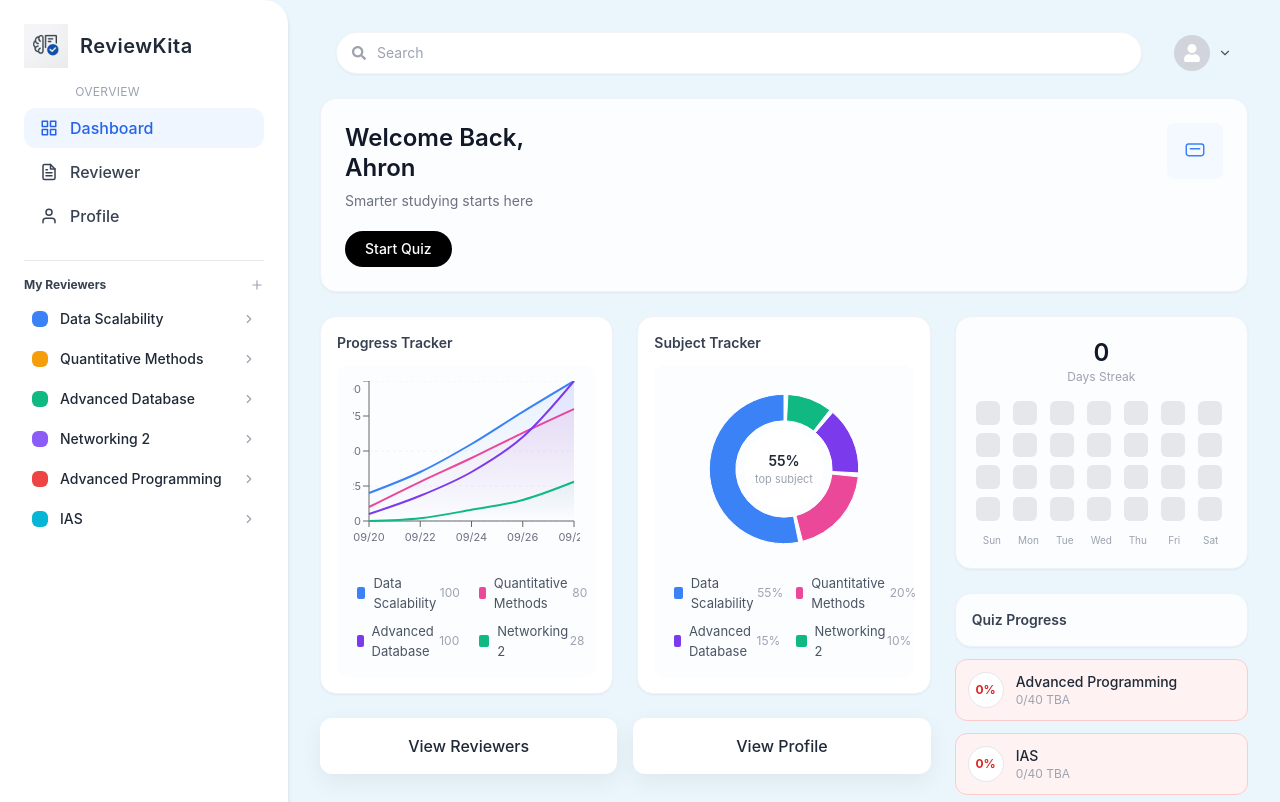
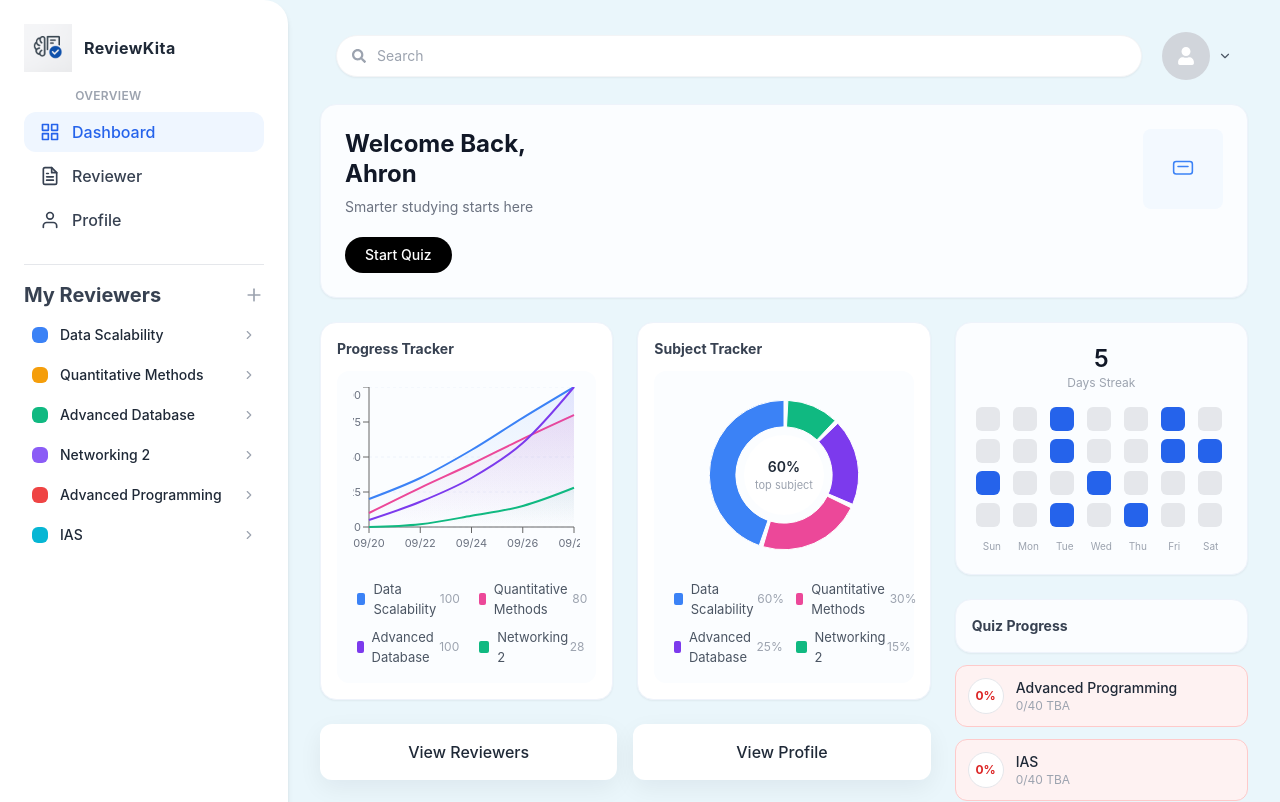
Before and after one commit to SoldaoJp/ReviewKita, a JavaScript app: page / in a window 1280 px wide. Shown: the top 802 px of the page. Built offline with nearby package versions, Linux system fonts and the light colour scheme.

Commit message:
working dashboard

```diff
--- a/public/index.html
+++ b/public/index.html
@@ -1,8 +1,7 @@
 <!DOCTYPE html>
 <html lang="en">
   <head>
-    <meta charset="utf-8" />
-    <link rel="icon" href="../src/assets/logo.svg" />
+
         <!-- existing tags... -->
   <script src="https://cdn.tailwindcss.com"></script>
   <!-- optional: small config for colors -->
@@ -18,7 +17,7 @@
       }
     }
   </script>
-    <title>React App</title>
+    <title>ReviewKita</title>
   </head>
   <body>
     <noscript>You need to enable JavaScript to run this app.</noscript>
--- a/src/components/dashboard/DashBoard.js
+++ b/src/components/dashboard/DashBoard.js
@@ -10,7 +10,6 @@ export default function Dashboard() {
   return (
     <div className="min-h-screen flex bg-[#eaf6fb]">
       <Sidebar />
-
       <main className="flex-1 p-8">
         <Topbar />
         <div className="mb-6">
@@ -19,7 +18,6 @@ export default function Dashboard() {
 
 
         </div>
-
         <div className="grid grid-cols-12 gap-6">
           <div className="col-span-12 lg:col-span-8 space-y-6">
             {/* Charts Section */}
--- a/src/components/dashboard/ProgressTracker.js
+++ b/src/components/dashboard/ProgressTracker.js
@@ -28,7 +28,7 @@ export default function ProgressTracker({ series }) {
 
   return (
     <div className="bg-white rounded-2xl p-4 shadow-sm border border-[#eef3fb]">
-      <h3 className="font-semibold text-gray-700 mb-3 text-sm">Progress Tracker</h3>
+      <h3 className="font-bold text-gray-700 mb-3 text-sm">Progress Tracker</h3>
 
       <div className="bg-[#fbfdff] rounded-xl p-4">
         <div className="w-full h-44">
--- a/src/components/dashboard/QuizProgress.js
+++ b/src/components/dashboard/QuizProgress.js
@@ -20,7 +20,7 @@ export default function QuizProgress({ quizzes = [] }) {
   return (
     <div className="space-y-3">
       <div className="bg-[#fbfdff] rounded-2xl p-4 shadow-sm border border-[#eef3fb]">
-        <div className="text-sm font-semibold text-gray-700">Quiz Progress</div>
+        <div className="text-sm font-bold text-gray-700">Quiz Progress</div>
       </div>
 
       {quizzes.map((q) => (
--- a/src/components/dashboard/RightPanel.js
+++ b/src/components/dashboard/RightPanel.js
@@ -3,7 +3,7 @@ import QuizProgress from "./QuizProgress";
 
 export default function RightPanel({ data }) {
   // data.streak expected shape: { days: number, marks: number[] }
-  const streak = data?.streak ?? { days: 0, marks: [] };
+  const streak = data?.streak ?? { days: 5, marks: [2,13,14,9,12,5,17,23,25] };
 
   return (
     <div className="space-y-6">
--- a/src/components/dashboard/SubjectTracker.js
+++ b/src/components/dashboard/SubjectTracker.js
@@ -3,17 +3,17 @@ import { Cell, Pie, PieChart, ResponsiveContainer } from "recharts";
 
 export default function SubjectTracker({ data }) {
   const items = data ?? [
-    { name: "Data Scalability", value: 55, color: "#3B82F6" },
-    { name: "Quantitative Methods", value: 20, color: "#EC4899" },
-    { name: "Advanced Database", value: 15, color: "#7C3AED" },
-    { name: "Networking 2", value: 10, color: "#10B981" },
+    { name: "Data Scalability", value: 60, color: "#3B82F6" },
+    { name: "Quantitative Methods", value: 30, color: "#EC4899" },
+    { name: "Advanced Database", value: 25, color: "#7C3AED" },
+    { name: "Networking 2", value: 15, color: "#10B981" },
   ];
 
   const mainPct = items[0]?.value ?? 0;
 
   return (
     <div className="bg-white rounded-2xl p-4 shadow-sm border border-[#eef3fb]">
-      <h3 className="font-semibold text-gray-700 mb-3 text-sm">Subject Tracker</h3>
+      <h3 className="font-bold text-gray-700 mb-3 text-sm">Subject Tracker</h3>
 
       <div className="bg-[#fbfdff] rounded-xl p-4 flex flex-col items-center">
         <div className="relative w-44 h-44">
--- a/src/components/dashboard/WelcomeCard.js
+++ b/src/components/dashboard/WelcomeCard.js
@@ -4,7 +4,7 @@ export default function WelcomeCard({ user }) {
     <div className="bg-[#fbfdff] rounded-2xl p-6 shadow-sm border border-[#eef3fb]">
       <div className="flex items-start justify-between gap-6">
         <div className="flex-1">
-          <h2 className="text-2xl leading-tight font-semibold text-gray-900">
+          <h2 className="text-2xl leading-tight font-bold text-gray-900">
             Welcome Back,
             <br />
             <span className="block">{user?.name ?? "Ahron"}</span>
@@ -17,8 +17,8 @@ export default function WelcomeCard({ user }) {
         </div>
 
         {/* small decorative control / illustration aligned to top right like sample */}
-        <div className="w-14 h-14 bg-[#f3f9ff] rounded-lg flex items-center justify-center">
-          <svg width="28" height="28" viewBox="0 0 24 24" fill="none">
+        <div className="w-20 h-20 bg-[#f3f9ff] rounded-lg flex items-center justify-center">
+          <svg width="30" height="30" viewBox="0 0 24 24" fill="none">
             <rect x="4.5" y="6" width="15" height="10" rx="2" stroke="#3B82F6" strokeWidth="1.25" />
             <path d="M8 10h8" stroke="#3B82F6" strokeWidth="1.25" strokeLinecap="round" />
           </svg>
--- a/src/components/sidebar/Sidebar.js
+++ b/src/components/sidebar/Sidebar.js
@@ -15,25 +15,25 @@ export default function Sidebar() {
     <aside className="w-72 bg-white p-6 rounded-r-3xl shadow-md flex flex-col">
       {/* Logo Section */}
       <div className="flex items-center gap-3 mb-4">
-        <img src={logo} alt="ReviewKita Logo" className="w-11 h-11 object-contain" /> {/* pinalaki */}
-        <h2 className="font-semibold text-xl text-gray-800 tracking-wide">ReviewKita</h2> {/* mas malinaw at malaki */}
+        <img src={logo} alt="ReviewKita Logo" className="w-12 h-12 object-contain" /> {/* pinalaki */}
+        <h2 className="font-bold text-l text-gray-800 tracking-wide">ReviewKita</h2> {/* mas malinaw at malaki */}
       </div>
 
       {/* Overview Label */}
-      <p className="text-xs text-gray-400 tracking-wide mb-2 ml-[3.2rem]">OVERVIEW</p>
+      <p className=" font-semibold text-xs text-gray-400 tracking-wide mb-2 ml-[3.2rem]">OVERVIEW</p>
 
       {/* Navigation */}
       <nav className="space-y-1 mb-6">
         <button className="w-full flex items-center gap-3 px-4 py-2 rounded-xl bg-blue-50 text-blue-600 font-medium">
-          <FiGrid size={18} />
+          <FiGrid size={20} />
           Dashboard
         </button>
         <button className="w-full flex items-center gap-3 px-4 py-2 rounded-xl text-gray-700 hover:bg-gray-100 font-medium">
-          <FiFileText size={18} />
+          <FiFileText size={20} />
           Reviewer
         </button>
         <button className="w-full flex items-center gap-3 px-4 py-2 rounded-xl text-gray-700 hover:bg-gray-100 font-medium">
-          <FiUser size={18} />
+          <FiUser size={20} />
           Profile
         </button>
       </nav>
@@ -41,10 +41,10 @@ export default function Sidebar() {
       <hr className="border-gray-200 mb-4" />
 
       {/* My Reviewers Header */}
-      <div className="flex items-center justify-between text-xs font-bold text-gray-700 mb-3">
+      <div className="flex items-center justify-between text-xl font-bold text-gray-700 mb-3">
         <span>My Reviewers</span>
         <button className="text-gray-400 hover:text-gray-600">
-          <FiPlus size={14} />
+          <FiPlus size={20} />
         </button>
       </div>
 
--- a/src/components/sidebar/Topbar.js
+++ b/src/components/sidebar/Topbar.js
@@ -17,7 +17,7 @@ export default function Topbar() {
       {/* 👤 Profile (Placeholder Only) */}
       <div className="flex items-center gap-2 cursor-pointer">
         {/* White person icon in gray circle */}
-        <div className="w-9 h-9 flex items-center justify-center bg-gray-300 rounded-full">
+        <div className="w-12 h-12 flex items-center justify-center bg-gray-300 rounded-full">
           <FaUser className="text-white text-lg" />
         </div>
 
```
Also changed, not shown: 1 other file (tests, documents, lock files or other folders).
